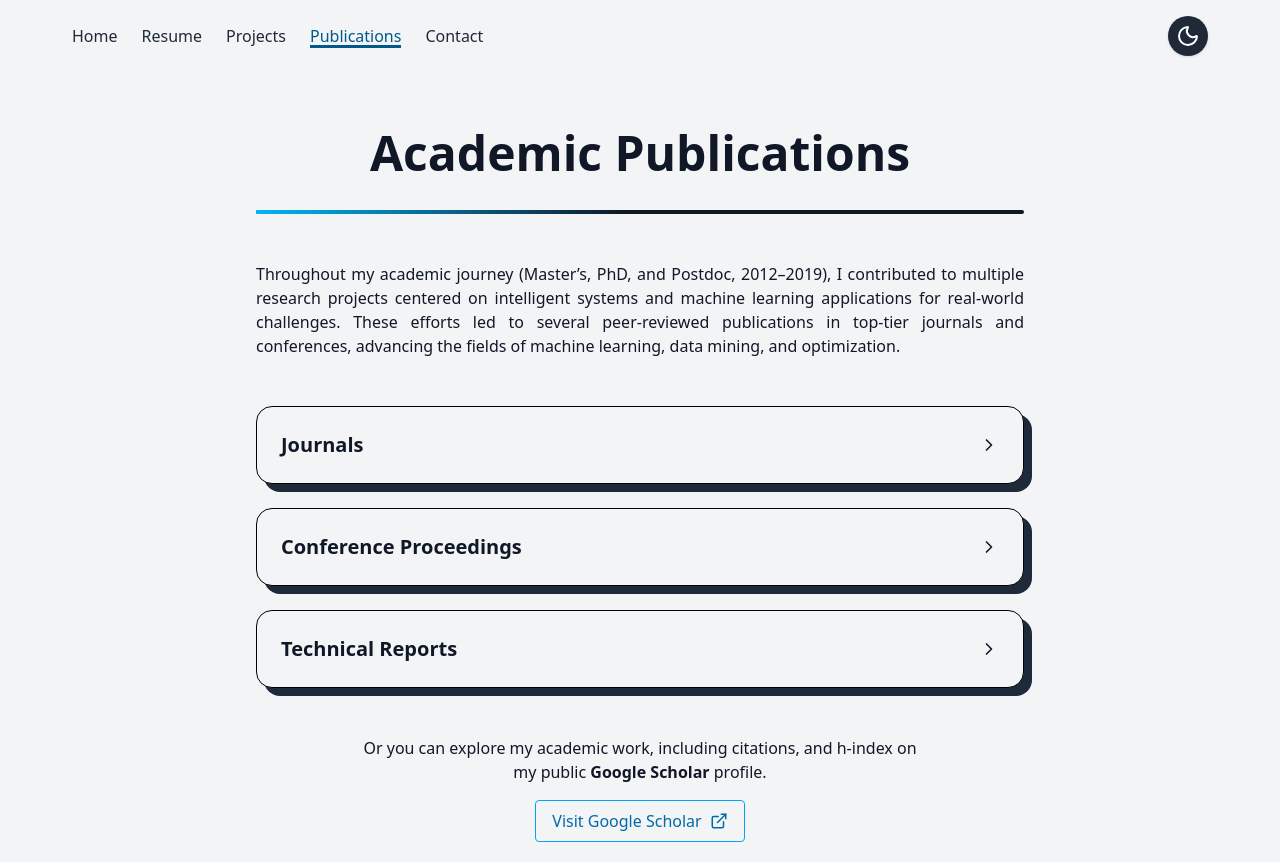
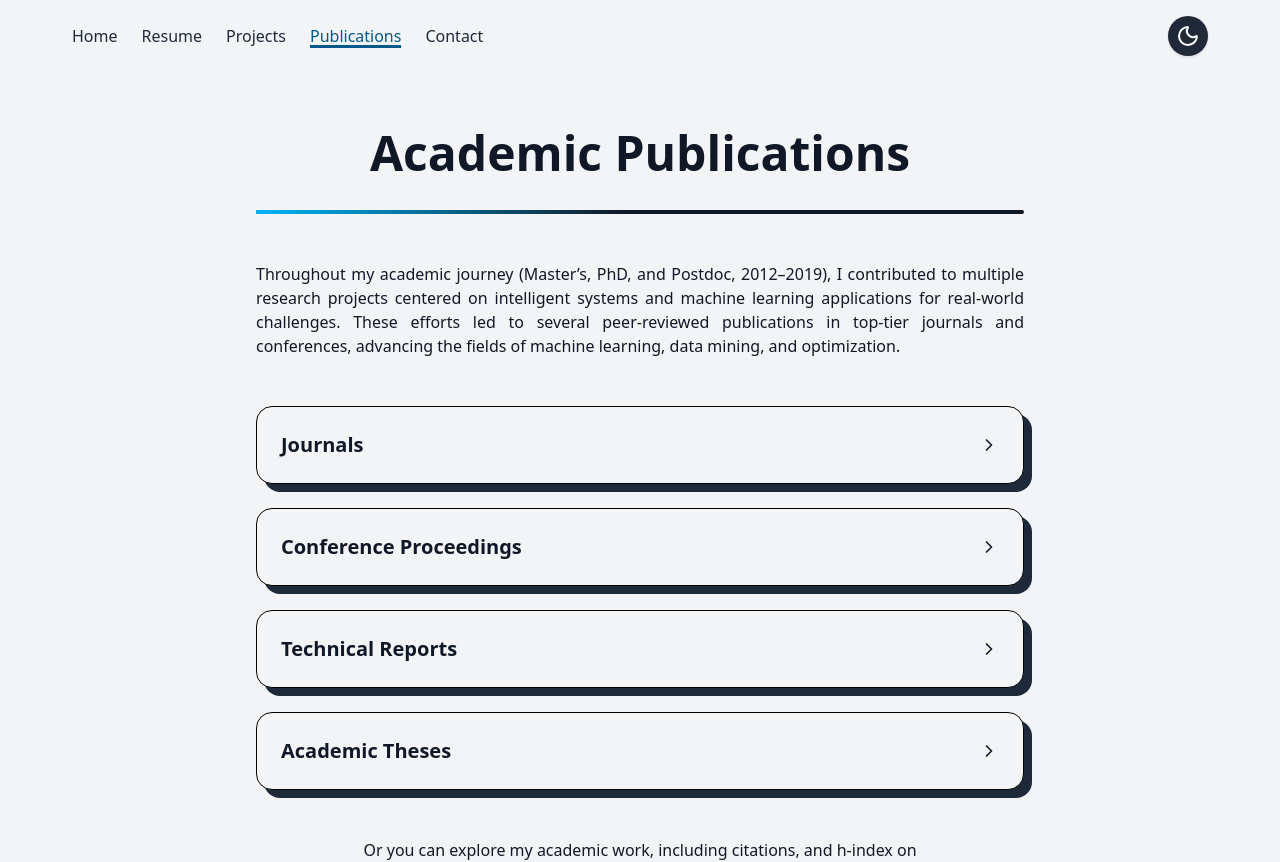
Before and after one commit to MuriloZangari/dev-portfolio, a Next.js app: page /publications in a window 1280 px wide. Shown: the top 862 px of the page. Built offline with nearby package versions, Linux system fonts and the light colour scheme.

Commit message:
add: links for master and phd theses in publications

```diff
--- a/src/app/projects/page.tsx
+++ b/src/app/projects/page.tsx
@@ -32,7 +32,7 @@ export default function Projects() {
           <ProjectCard
             image="/bank-churn.png"
             title="Customer Bank Churn Prediction"
-            tags="Machine Learning, Feature Engineering, Supervised Classification"
+            tags="Machine Learning, ML Pipeline, Feature Engineering, Supervised Classification, EDA, XGBoost, Python"
             link="https://www.kaggle.com/code/murilozangari/customer-bank-churn-prediction"
           />
         </AnimatedText>
@@ -40,7 +40,7 @@ export default function Projects() {
           <ProjectCard
             image="/customer.png"
             title="Customer Segmentation with Marketing Campaign Effectiveness Analysis"
-            tags="Data Cleaning, K-Means Clustering, EDA"
+            tags="Data Cleaning, K-Means Clustering, EDA, Power BI, Data Visualization"
             link="https://www.kaggle.com/code/murilozangari/customer-segmentation-eda-clustering"
             github="https://app.powerbi.com/view?r=eyJrIjoiZmU1Mjc3YTMtMzU5NC00ZWNjLWI3YzQtYjc3OWZmMjM2ZGI3IiwidCI6IjU2MDA3ZmIyLWUzZjgtNDY5YS1iNTE3LWQzNjYyNDcyYWY3OSJ9"
           />
@@ -49,7 +49,7 @@ export default function Projects() {
           <ProjectCard
             image="/job-salary.png"
             title="Jobs And Salaries In Data-Related Careers 2024"
-            tags="Machine Learning, Data Visualization, EDA"
+            tags="Machine Learning, Data Visualization, EDA, Power BI, Data Cleaning"
             link="https://www.kaggle.com/code/murilozangari/jobs-data-field-2024-eda-salary-estimation"
             github="https://app.powerbi.com/view?r=eyJrIjoiOTA1NGI5NzUtY2FlMi00NDc0LWE0M2QtZWZiOGJjZWZhMDIwIiwidCI6IjU2MDA3ZmIyLWUzZjgtNDY5YS1iNTE3LWQzNjYyNDcyYWY3OSJ9&pageName=ReportSection517ec5a072d57ff231ad"
           />
--- a/src/app/publications/page.tsx
+++ b/src/app/publications/page.tsx
@@ -78,6 +78,18 @@ const publications = {
       link: "https://arxiv.org/abs/1511.05625",
     },
   ],
+  academicTheses: [
+    {
+      title: "Ph.D. Thesis – Innovative Hybrid MOEA/D Variants for Solving Multi-objective Combinatorial Optimization Problems",
+      venue: "Federal University of Paraná (UFPR), 2016",
+      link: "https://acervodigital.ufpr.br/xmlui/handle/1884/46123?show=full",
+    },
+    {
+      title: "Master’s Dissertation – Extensions of Ant-Miner Algorithm for Imbalanced Datasets",
+      venue: "State University of Maringá (UEM), 2012",
+      link: "http://repositorio.uem.br:8080/jspui/handle/1/2521",
+    },
+  ],
 };
 
 function ArticleItem({
@@ -143,6 +155,13 @@ export default function Publications() {
             ))}
           </ExpandableCard>
         </AnimatedText>
+        <AnimatedText className="mb-4" delay={1.0}>
+          <ExpandableCard title="Academic Theses">
+            {publications.academicTheses.map((pub, idx) => (
+              <ArticleItem key={idx} {...pub} />
+            ))}
+          </ExpandableCard>
+        </AnimatedText>
       </div>
 
       <AnimatedText
```
